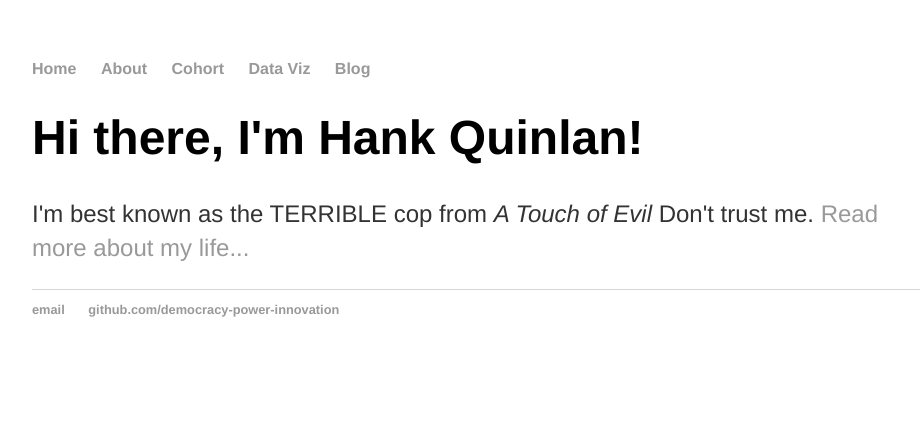
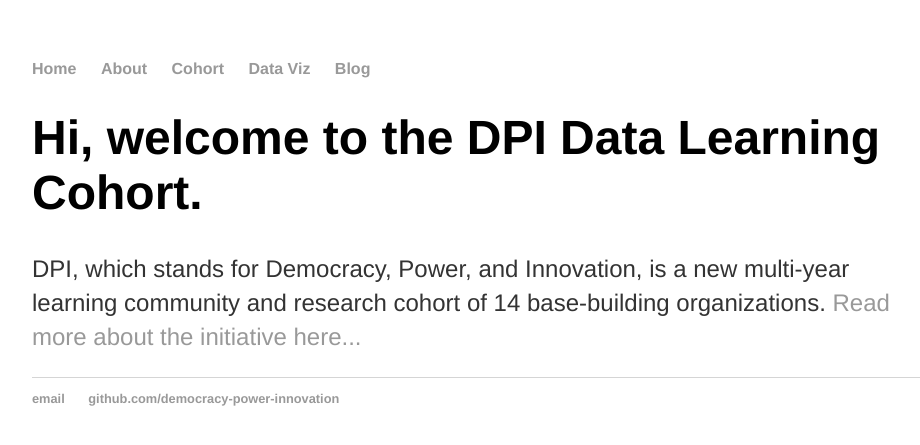
Before and after one commit to democracy-power-innovation/democracy-power-innovation.github.io, a Jekyll site: the page built from index.html, in a window 1280 px wide. Shown: the top 445 px of the page, without its empty margins (160-1080 px from the left). Built offline with Jekyll 4.4.1, drawn with Linux system fonts in a browser that asks for light colours.

Commit message:
Update index.html

```diff
--- a/index.html
+++ b/index.html
@@ -1,8 +1,8 @@
 ---
 layout: default
-title: Hank Quinlan, TERRIBLE Cop
+title: Home
 ---
 <div class="blurb">
-	<h1>Hi there, I'm Hank Quinlan!</h1>
-	<p>I'm best known as the TERRIBLE cop from <em>A Touch of Evil</em> Don't trust me. <a href="/about">Read more about my life...</a></p>
+	<h1>Hi, welcome to the DPI Data Learning Cohort.</h1>
+	<p>DPI, which stands for Democracy, Power, and Innovation, is a new multi-year learning community and research cohort of 14 base-building organizations. <a href="/about">Read more about the initiative here...</a></p>
 </div><!-- /.blurb -->
```
